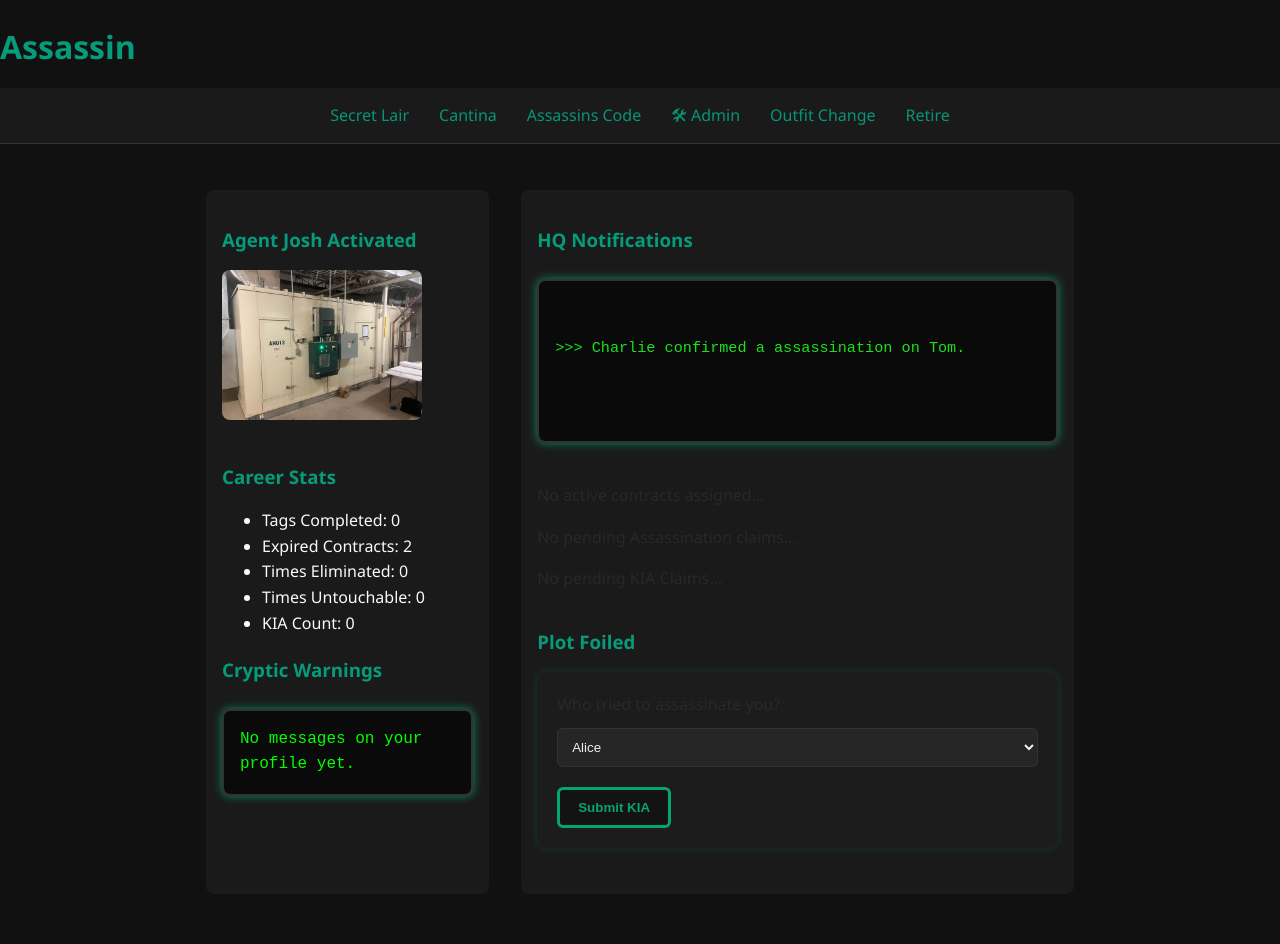
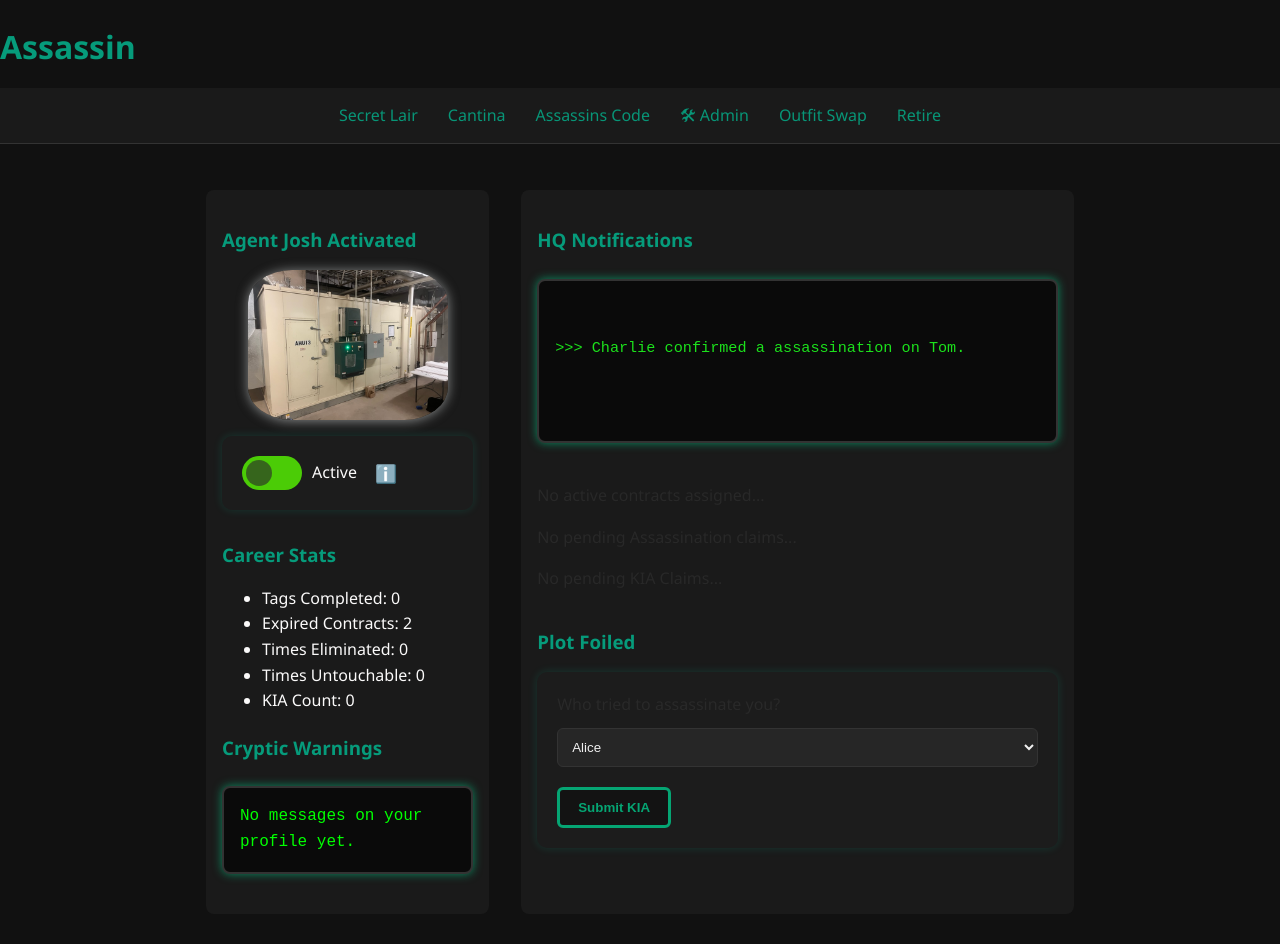
Before and after one commit to JROBS17/assassins-game, a Flask app: page / in a window 1280 px wide. Before the commit the page ends 853 px from the top, so only its background shows below. Run offline with Flask 3, Linux system fonts and the light colour scheme; a user stored in the database is signed in.

Commit message:
Deploy: UI updates and toggle feature

```diff
--- a/routes.py
+++ b/routes.py
@@ -1130,3 +1130,15 @@ def resolve_kia_disputes():
     db.session.commit()
     flash("All KIA disputes reviewed. Disputed contracts reset to 'assigned'.")
     return redirect(url_for("routes.admin_panel"))
+
+@routes_bp.route("/toggle_break", methods=["POST"])
+@login_required
+def toggle_break():
+    if current_user.status == "active":
+        current_user.status = "on a break"
+    elif current_user.status == "on a break":
+        current_user.status = "active"
+
+    db.session.commit()
+    flash(f"Status updated: {current_user.status}", "success")
+    return redirect(request.referrer or url_for("routes.home"))
--- a/static/styles.css
+++ b/static/styles.css
@@ -113,10 +113,12 @@ button:hover {
 
 
 .profile-pic {
+  display: block;                /* Allows margin auto to center */
+  margin: 0 auto 1rem auto;      /* Centers horizontally + bottom spacing */
   width: 100%;
   max-width: 200px;
-  border-radius: 8px;
-  margin-bottom: 1rem;
+  border-radius: 22%;           /* More rounded edges (8px → 16px) */
+  box-shadow: 0 1px 12px rgba(230, 233, 232, 0.542); /* Optional soft shadow for effect */
 }
 
 
@@ -664,3 +666,118 @@ th {
 .acname-toggle:hover {
   background-color: rgb(237, 237, 4); /* soft yellow highlight */
 }
+
+.switch {
+  position: relative;
+  display: inline-block;
+  width: 60px;
+  height: 34px;
+}
+
+.switch input {
+  display: none;
+}
+
+.slider {
+  position: absolute;
+  cursor: pointer;
+  background-color: #4bcc06;
+  top: 0;
+  left: 0;
+  right: 0;
+  bottom: 0;
+  transition: 0.4s;
+  border-radius: 34px;
+}
+
+.slider:before {
+  position: absolute;
+  content: "";
+  height: 26px;
+  width: 26px;
+  background-color: rgba(43, 41, 41, 0.63);
+  bottom: 4px;
+  left: 4px;
+  transition: 0.4s;
+  border-radius: 50%;
+}
+
+input:checked + .slider {
+  background-color: #f10202;
+}
+
+input:checked + .slider:before {
+  transform: translateX(26px);
+}
+
+.tooltip {
+  position: relative;
+  display: inline-block;
+  margin-left: 8px;
+  cursor: pointer;
+}
+
+.tooltip .info-icon {
+  font-size: 1.1rem;
+  vertical-align: middle;
+}
+
+.tooltip .tooltip-text {
+  visibility: hidden;
+  width: 260px;
+  background-color: #333;
+  color: #fff;
+  text-align: left;
+  border-radius: 6px;
+  padding: 10px;
+  position: absolute;
+  z-index: 1;
+  bottom: 125%;
+  left: 50%;
+  transform: translateX(-50%);
+  opacity: 0;
+  transition: opacity 0.3s;
+  font-size: 0.9rem;
+  pointer-events: none; /* disables accidental clicks */
+}
+
+.tooltip .tooltip-text::after {
+  content: "";
+  position: absolute;
+  top: 100%;
+  left: 50%;
+  transform: translateX(-50%);
+  border-width: 6px;
+  border-style: solid;
+  border-color: #333 transparent transparent transparent;
+}
+
+.tooltip:hover .tooltip-text {
+  visibility: visible;
+  opacity: 1;
+}
+
+/* ✅ Active when clicked */
+.tooltip .tooltip-text.visible {
+  visibility: visible;
+  opacity: 1;
+  pointer-events: auto;
+}
+
+/* ✅ Mobile-specific positioning */
+@media (max-width: 600px) {
+  .tooltip .tooltip-text {
+    bottom: auto;
+    top: 125%;
+    width: 90vw;
+    max-width: 320px;
+    font-size: 0.95rem;
+    left: 50%;
+    transform: translateX(-50%);
+  }
+
+  .tooltip .tooltip-text::after {
+    top: -12px;
+    border-color: transparent transparent #333 transparent;
+  }
+}
--- a/templates/base.html
+++ b/templates/base.html
@@ -18,7 +18,7 @@
       <a href="{{ url_for('routes.admin_panel') }}">🛠 Admin</a>
     {% endif %}
     {% if current_user.is_authenticated %}
-      <a href="{{ url_for('routes.edit_profile') }}">Outfit Change</a>
+      <a href="{{ url_for('routes.edit_profile') }}">Outfit Swap</a>
       <a href="{{ url_for('auth.logout') }}">Retire </a>
     {% endif %}
   </nav>
--- a/templates/home.html
+++ b/templates/home.html
@@ -12,6 +12,31 @@
       <img src="{{ url_for('static', filename='uploads/' + user.profile_pic) }}" class="profile-pic">
     {% endif %}
 
+      <form method="POST" action="{{ url_for('routes.toggle_break') }}" style="display: flex; align-items: center; gap: 10px;">
+          <label class="switch">
+              <input type="checkbox" name="status_toggle" onchange="this.form.submit()" {% if current_user.status == 'on a break' %}checked{% endif %}>
+              <span class="slider round"></span>
+          </label>
+          <span>
+              {% if current_user.status == 'on a break' %}
+                  Taking a Break
+              {% else %}
+                  Active
+              {% endif %}
+          </span>
+
+
+        <!-- Info Bubble -->
+      <div class="tooltip">
+        <span class="info-icon">ℹ️</span>
+        <span class="tooltip-text">
+          Need a break or out of town? Turning off your "active" status will allow you to sit out and take a breather.
+          If you are on 'Taking a break' you will not receive any contracts nor be a target of any contracts.
+          If you are in the middle of a round and you toggle the switch, your current round contracts will still exist,
+          but future contracts will not be fabricated.
+        </span>
+      </div>
+    </form>
 
     <h3>Career Stats</h3>
     <ul>
@@ -242,4 +267,5 @@
 
 
 
+
 {% endblock %}
```
Also changed, not shown: instance/assassins.db.
